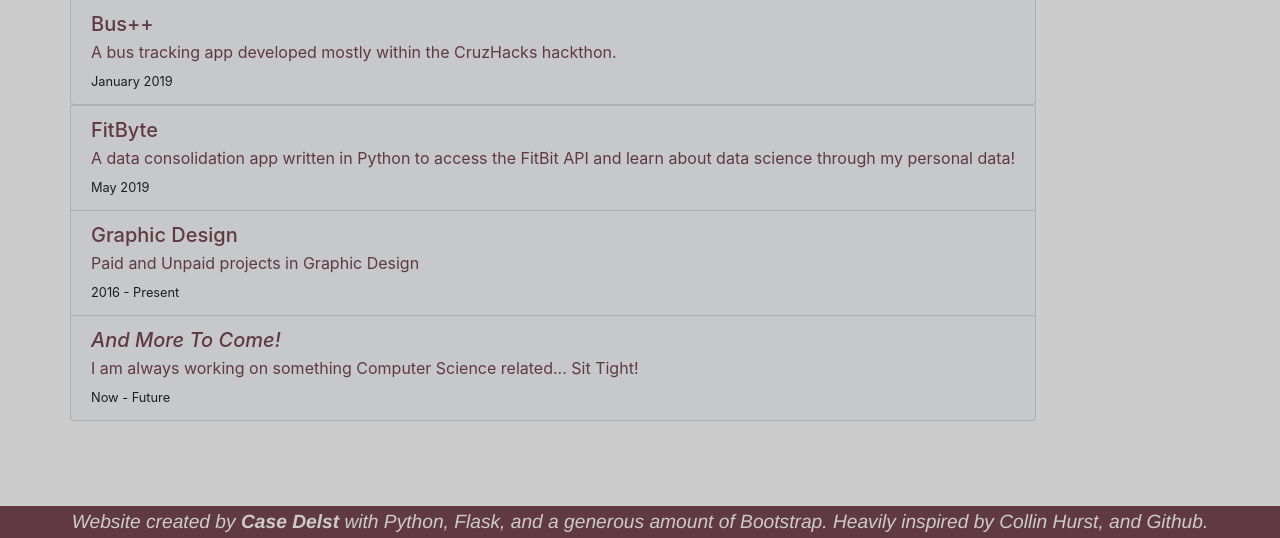
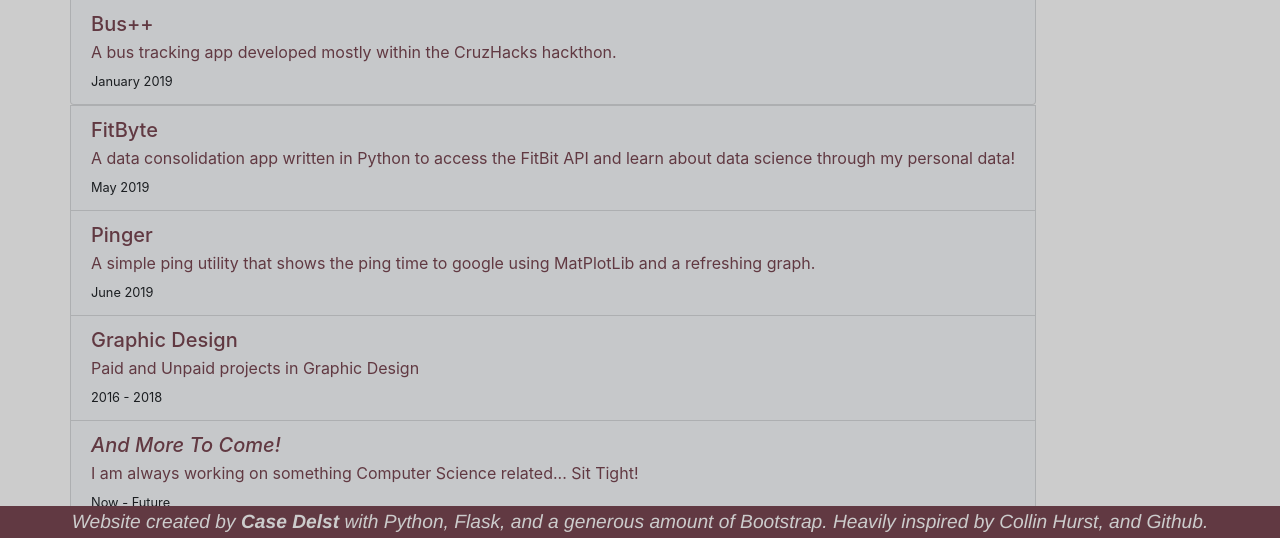
Before and after one commit to CaseDelst/Casedelst.com, a Flask app: page /projects in a window 1280 px wide. Shown: the part 262-800 px from the top of the page. Run offline with Flask 2, Linux system fonts and the light colour scheme; some libraries are stand-ins or nearby versions.

```diff
--- a/templates/projects.html
+++ b/templates/projects.html
@@ -35,6 +35,16 @@
         <small>May 2019</small>
       </a>
 
+      <a href="https://github.com/CaseDelst/Pinger" class="list-group-item list-group-item-action list-group-item-dark flex-column align-items-start">
+        <div class="d-flex w-100 justify-content-between">
+          <h5 class="mb-1">Pinger</h5>
+        </div>
+        <p class="mb-1">
+            A simple ping utility that shows the ping time to google using MatPlotLib and a refreshing graph.
+        </p>
+        <small>June 2019</small>
+      </a>
+
       <a href="/portfolio" class="list-group-item list-group-item-action list-group-item-dark flex-column align-items-start">
           <div class="d-flex w-100 justify-content-between">
             <h5 class="mb-1">Graphic Design</h5>
@@ -42,7 +52,7 @@
           <p class="mb-1">
               Paid and Unpaid projects in Graphic Design
           </p>
-          <small>2016 - Present</small>
+          <small>2016 - 2018</small>
         </a>
 
 
```
